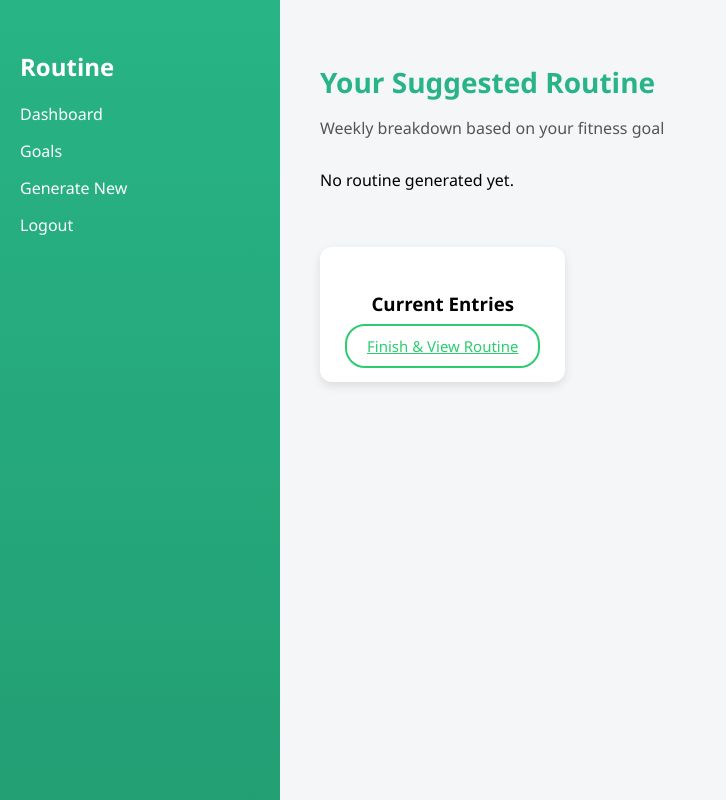
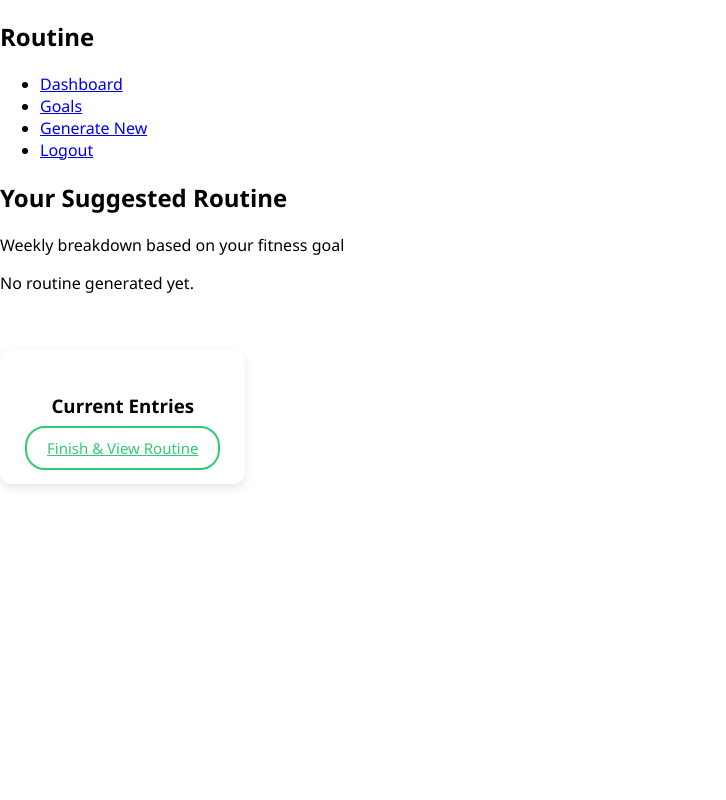
Before and after one commit to RifatC2002/HealthLens, a Flask app: page /routine/custom/result in a window 1280 px wide. Shown: the whole page, without its empty margins (0-726 px from the left). Run offline with Flask 3, Linux system fonts and the light colour scheme; a user stored in the database is signed in.

Commit message:
Update styles.css

```diff
--- a/static/css/styles.css
+++ b/static/css/styles.css
@@ -2,13 +2,14 @@ body {
     margin: 0;
     padding: 0;
     font-family: 'Segoe UI', sans-serif;
-    background-color: #f9f9f9;
+    display: flex;
+    height: 100vh;
 }
 
 .container {
     display: flex;
-    width: 100vw;
-    height: 100vh;
+    width: 100%;
+    min-height: 100vh;
 }
 
 .left-panel, .right-panel {
@@ -19,7 +20,6 @@ body {
     flex-direction: column;
     padding: 40px;
     box-sizing: border-box;
-    height: 100vh;
 }
 
 .left-panel {
@@ -32,7 +32,6 @@ body {
     color: white;
     text-align: center;
 }
-
 
 .left-column h2 {
     font-size: 28px;
@@ -95,6 +94,7 @@ body {
 }
 
 .goal-card {
+    width: 21rem;
     background-color: white;
     padding: 15px 20px;
     border-radius: 10px;
@@ -186,7 +186,6 @@ body {
         max-width: 90%;
     }
 }
-
 .task-form {
     background: #f4f4f4;
     padding: 20px;
@@ -223,7 +222,9 @@ body {
 .status-completed {
     color:  #2ecc71;
 }
-
+.status-badge{
+    color:  #ffc107;
+}
 
 .container {
     display: flex;
@@ -241,84 +242,15 @@ body {
 .task-actions { margin-top: 1rem; }
 
 
-/* Result Dashboard Layout */
-.routine-dashboard {
+.timeslot {
+    margin-bottom: 10px;
     display: flex;
-    min-height: 100vh;
-    font-family: 'Segoe UI', sans-serif;
+    gap: 10px;
+    align-items: center;
 }
 
-.routine-sidebar {
-    width: 240px;
-    background: linear-gradient(to bottom, #28b485, #239f74);
-    color: white;
-    padding: 30px 20px;
+.datetime-picker {
+    padding: 8px;
+    border: 1px solid #ddd;
+    border-radius: 4px;
 }
-
-.routine-sidebar h2 {
-    font-size: 24px;
-    margin-bottom: 20px;
-}
-
-.routine-sidebar ul {
-    list-style: none;
-    padding: 0;
-}
-
-.routine-sidebar ul li {
-    margin: 15px 0;
-}
-
-.routine-sidebar ul li a {
-    color: white;
-    text-decoration: none;
-    font-weight: 500;
-}
-
-.routine-sidebar ul li a:hover {
-    text-decoration: underline;
-}
-
-.routine-main {
-    flex-grow: 1;
-    padding: 40px;
-    background-color: #f4f6f8;
-}
-
-.routine-header h2 {
-    font-size: 28px;
-    color: #28b485;
-    margin-bottom: 10px;
-}
-
-.routine-desc {
-    margin-bottom: 30px;
-    font-size: 16px;
-    color: #555;
-}
-
-.routine-grid-cards {
-    display: grid;
-    grid-template-columns: repeat(auto-fill, minmax(220px, 1fr));
-    gap: 20px;
-}
-
-.routine-box-card {
-    background-color: white;
-    padding: 20px;
-    border-left: 5px solid #28b485;
-    border-radius: 8px;
-    box-shadow: 0 2px 8px rgba(0, 0, 0, 0.05);
-}
-
-.routine-box-card h4 {
-    margin: 0 0 10px;
-    font-size: 18px;
-    color: #2ecc71;
-}
-
-.routine-box-card p {
-    margin: 0;
-    color: #333;
-}
-adc9629 (Commit made for module 2, feature 8)
```
